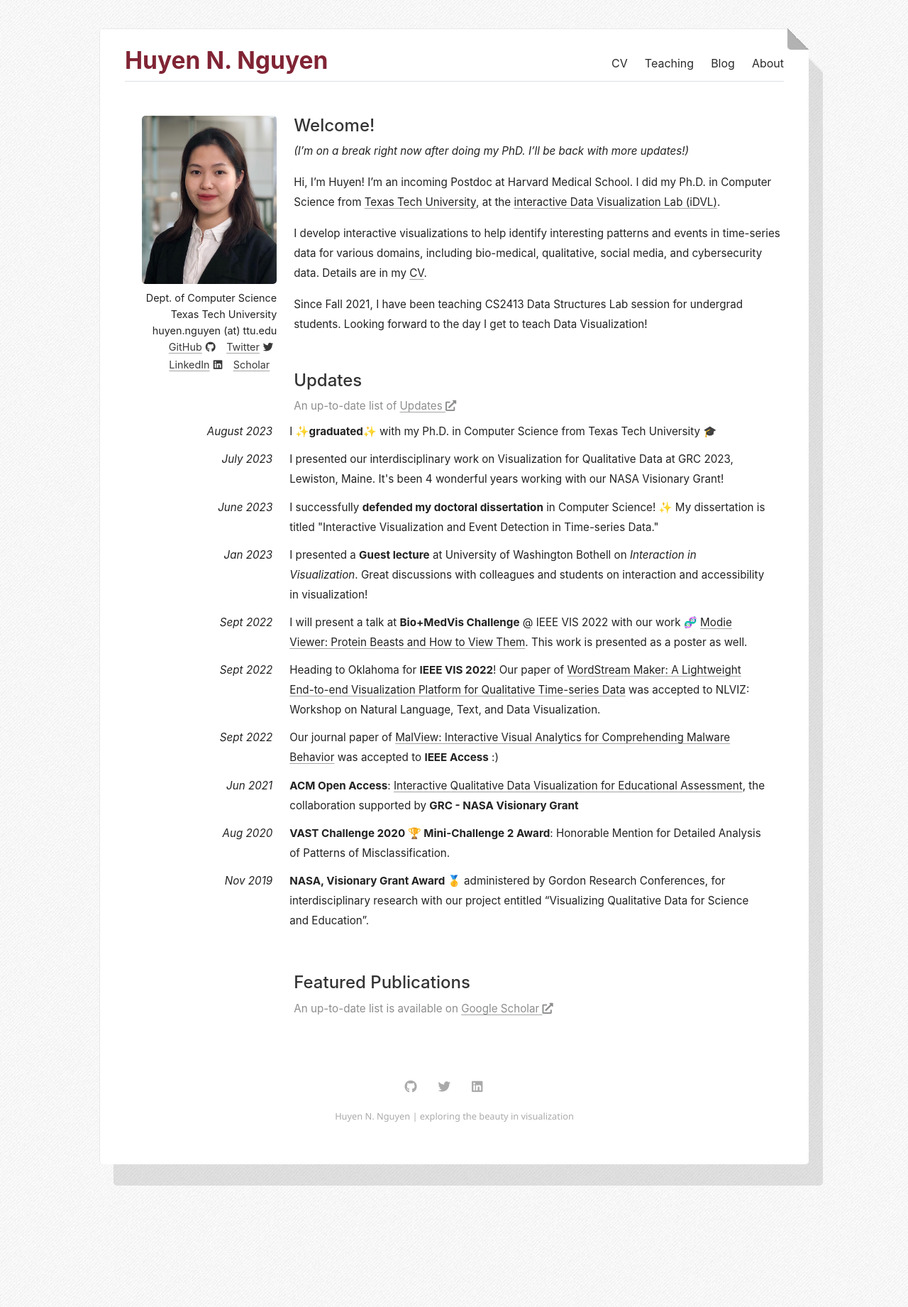
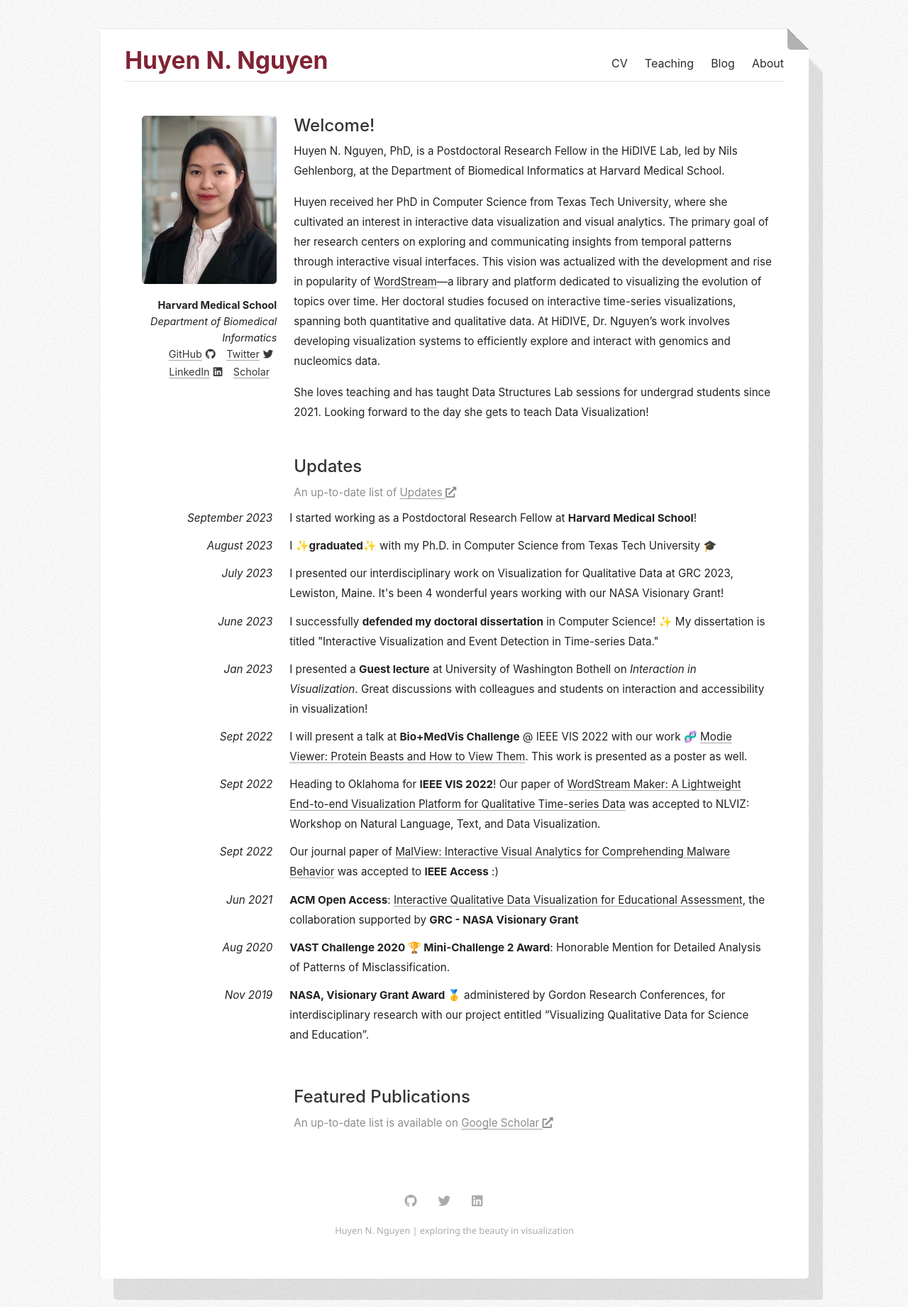
Before and after one commit to huyen-nguyen/huyen-nguyen.github.io, a Jekyll site: the page built from index.html, in a window 1280 px wide. Shown: the whole page at 71% size. Built offline with Jekyll 4.4.1, drawn with Linux system fonts in a browser that asks for light colours; some web fonts are replaced; the list of posts is cut into pages by our own code; a style sheet for code colours, icons or effects is not loaded.

Commit message:
Update HMS content

```diff
--- a/_layouts/home.html
+++ b/_layouts/home.html
@@ -10,9 +10,8 @@ layout: default
 		<div class="info-box" >
 			<img class="img-intro" src="{{ site.url }}{{ site.baseurl }}/assets/img/huyen.jpg"/>
 			<p class="intro-text">
-				Dept. of Computer Science<br>
-				Texas Tech University<br>
-				huyen.nguyen (at) ttu.edu<br>
+				<b>Harvard Medical School</b><br>
+				<i>Department of Biomedical Informatics</i><br>
 				<span class="social-container">{% include social-icons-header.html %}</span>
 
 			</p>
@@ -21,22 +20,12 @@ layout: default
 	<article class="col-sm-9">
 		<div class="welcome first-section">
 			<h4>Welcome!</h4>
-			<p><i>(I’m on a break right now after doing my PhD. I’ll be back with more updates!)</i></p>
-			<p>Hi, I’m Huyen! I’m an incoming Postdoc at Harvard Medical School. I did my Ph.D. in Computer Science from <a href="https://www.ttu.edu/">Texas Tech University</a>,
-				at the <a href="https://idatavisualizationlab.github.io/">interactive Data
-					Visualization
-					Lab (iDVL)</a>.</p>
 
-			<p>I develop interactive visualizations to help identify interesting patterns and events in time-series data
-				for
-				various domains, including bio-medical,
-				qualitative, social media, and cybersecurity data. Details are in my <a
-						href="{{ site.url }}{{ site.baseurl }}/docs/HuyenNguyen-CV.pdf" target="_blank">CV</a>.</p>
+			<p>Huyen N. Nguyen, PhD, is a Postdoctoral Research Fellow in the HiDIVE Lab, led by Nils Gehlenborg, at the Department of Biomedical Informatics at Harvard Medical School.</p>
 
-			<p>Since Fall 2021, I have been teaching CS2413 Data Structures Lab session for undergrad students. Looking
-				forward to
-				the day I get to teach Data Visualization!
-			</p>
+			<p>Huyen received her PhD in Computer Science from Texas Tech University, where she cultivated an interest in interactive data visualization and visual analytics. The primary goal of her research centers on exploring and communicating insights from temporal patterns through interactive visual interfaces. This vision was actualized with the development and rise in popularity of <a href="https://huyen-nguyen.github.io/WordStream/" target="_blank">WordStream</a>—a library and platform dedicated to visualizing the evolution of topics over time. Her doctoral studies focused on interactive time-series visualizations, spanning both quantitative and qualitative data. At HiDIVE, Dr. Nguyen’s work involves developing visualization systems to efficiently explore and interact with genomics and nucleomics data.</p>
+
+			<p>She loves teaching and has taught Data Structures Lab sessions for undergrad students since 2021. Looking forward to the day she gets to teach Data Visualization!</p>
 
 		</div>
 
@@ -56,6 +45,12 @@ layout: default
 		</div>
 	</div>
 	</article>
+
+	<div class="row updateSection">
+		<div class="col-sm-3 dateInUpdate"><i>September 2023</i></div>
+		<div class="col-sm-9">I started working as a Postdoctoral Research Fellow at <b>Harvard Medical School</b>!
+		</div>
+	</div>
 
 	<div class="row updateSection">
 		<div class="col-sm-3 dateInUpdate"><i>August 2023</i></div>
--- a/_sass/_added.scss
+++ b/_sass/_added.scss
@@ -237,7 +237,7 @@ span.social-container {
   text-align: right;
   font-size: 0.9rem;
   line-height: 1.6;
-  padding-top: 8px;
+  padding-top: 18px;
   word-break: break-word;
 }
 
@@ -692,9 +692,7 @@ u {
 	display: inline-block;
 	padding-left: 0.4rem;
   }
-  .updateRow {
-	margin-top: -1.3rem;
-  }
+
   .dateInUpdate {
 	i {
 	  float: right;
@@ -715,6 +713,15 @@ u {
 	  padding-bottom: 2rem;
 	}
   }
+
+  .first-section {
+    margin-right: 1rem;
+  }
+
+  .updateRow{
+    margin-top: 2rem;
+  }
+
 }
 
 /* Tablet */
@@ -724,9 +731,9 @@ u {
 	display: inline-block;
 	padding-left: 0.4rem;
   }
-  //.updateRow {
-	//margin-top: -1rem;
-  //}
+  .updateRow{
+    margin-top: 2rem;
+  }
   .dateInUpdate {
 	i {
 	  float: right;
--- a/_sass/_default.scss
+++ b/_sass/_default.scss
@@ -27,9 +27,6 @@
 	max-width: 1000px;
 	border-radius: 5px;
 	padding: 6px 35px;
-  }
-  .updateRow {
-	margin-top: -1.3rem;
   }
 }
 
```
Also changed, not shown: Gemfile.lock, 1 other file.
